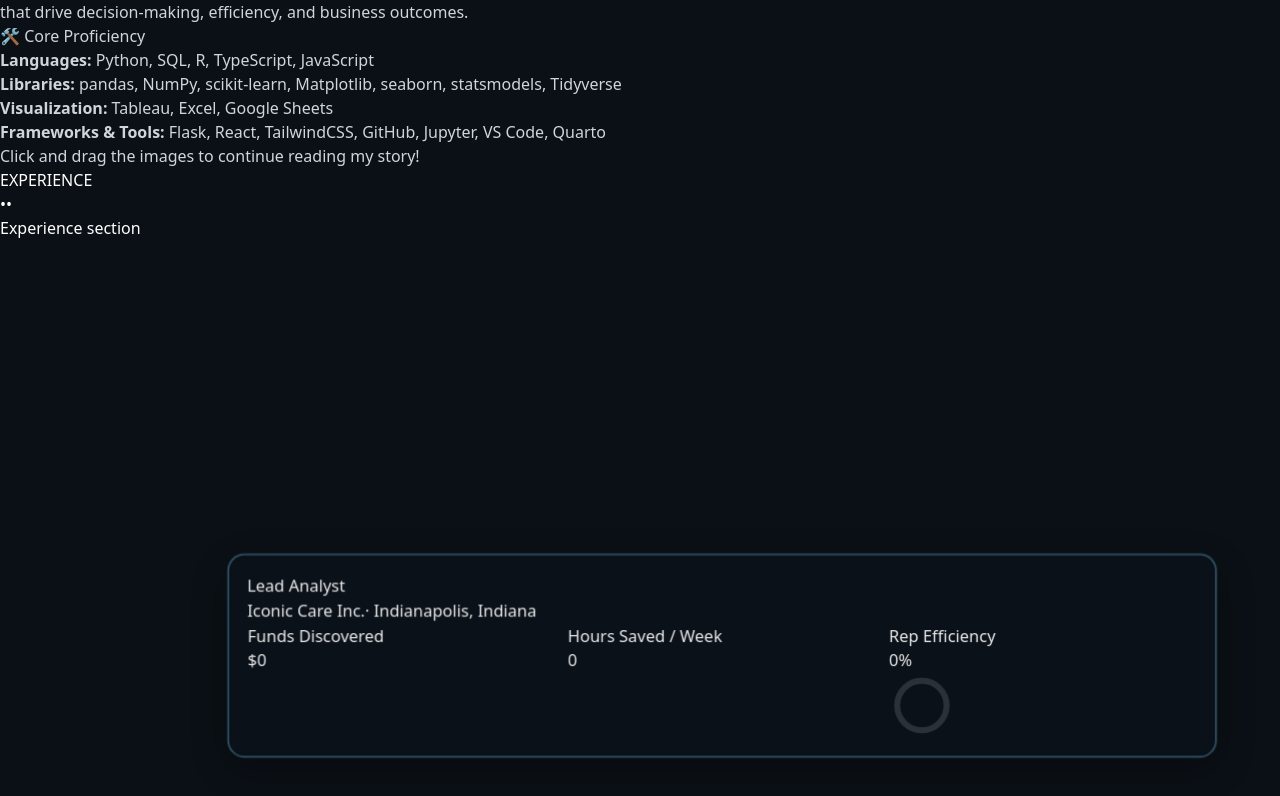
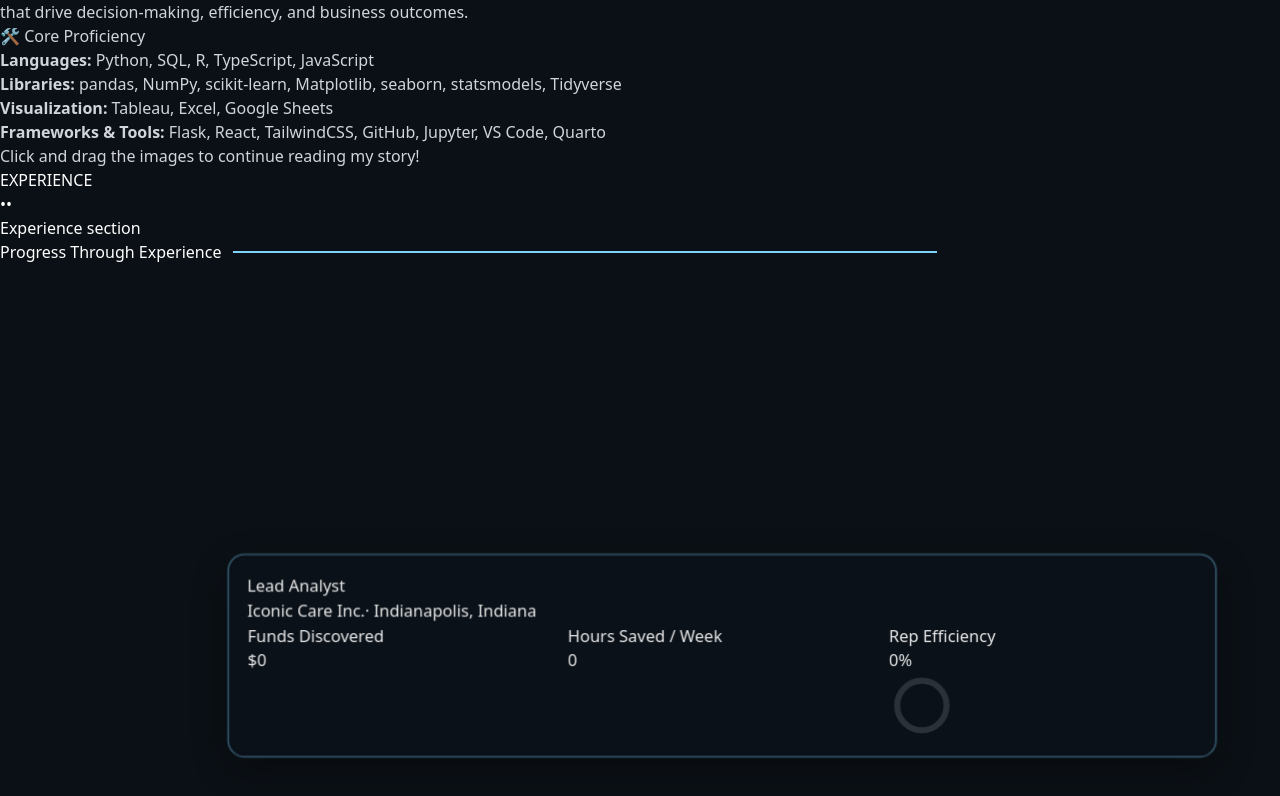
Before and after one commit to CanyenPalmer/PortfolioBasics, a Next.js app: page / in a window 1280 px wide. Shown: the part 5725-6521 px from the top of the page. Built offline with nearby package versions, Linux system fonts and the light colour scheme.

Commit message:
Update Experience.tsx

```diff
--- a/src/components/Experience.tsx
+++ b/src/components/Experience.tsx
@@ -65,7 +65,6 @@ export default function Experience() {
   const lockRef = useRef<HTMLDivElement | null>(null);
   const subheaderRef = useRef<HTMLDivElement | null>(null);
 
-  // Measure subheader height for spacer & stage geometry
   const [subH, setSubH] = useState(56);
   useEffect(() => {
     const measure = () => {
@@ -77,7 +76,6 @@ export default function Experience() {
     return () => window.removeEventListener("resize", measure);
   }, []);
 
-  // Viewport width for card transforms
   const [vw, setVw] = useState(0);
   useEffect(() => {
     const update = () => setVw(window.innerWidth || 0);
@@ -131,7 +129,7 @@ export default function Experience() {
   const [lp, setLp] = useState(0);
   useMotionValueEvent(lockProgress, "change", (v) => setLp(clamp01(v)));
 
-  // Direction-aware lock with hysteresis (remove boundary jitter)
+  // Direction-aware lock with tiny hysteresis to avoid boundary jitter
   const lastYRef = useRef(0);
   const ENTER_EPS = 2;
   const EXIT_EPS_TOP = 0;
@@ -141,22 +139,24 @@ export default function Experience() {
   const [justUnlocked, setJustUnlocked] = useState(false);
   const FADE_MS = 220;
   const fadeTimerRef = useRef<number | null>(null);
+  const [inView, setInView] = useState(false); // NEW: is the section on screen at all?
 
   useEffect(() => {
     const onScroll = () => {
       const el = lockRef.current;
       if (!el) return;
+
       const r = el.getBoundingClientRect();
       const vh = window.innerHeight;
+      setInView(r.bottom > 0 && r.top < vh); // keep the line visible while the section is on screen
+
       const y = window.scrollY || 0;
       const dirDown = y > lastYRef.current;
       lastYRef.current = y;
 
       if (!isLocked) {
-        // ENTER when the window fully spans the viewport (with tiny tolerance)
         const enter = r.top <= ENTER_EPS && r.bottom >= vh - ENTER_EPS;
         if (enter) {
-          // cancel any fade instantly on re-lock
           if (fadeTimerRef.current) {
             window.clearTimeout(fadeTimerRef.current);
             fadeTimerRef.current = null;
@@ -165,11 +165,9 @@ export default function Experience() {
           setIsLocked(true);
         }
       } else {
-        // EXIT sooner when going up; hold a hair longer at the bottom when going down
         const stillCovers =
           r.top <= EXIT_EPS_TOP && r.bottom >= vh - EXIT_EPS_BOTTOM;
         if (!stillCovers) {
-          // unlock now and start fade immediately (same frame)
           setIsLocked(false);
           setJustUnlocked(true);
           if (fadeTimerRef.current) window.clearTimeout(fadeTimerRef.current);
@@ -223,8 +221,8 @@ export default function Experience() {
     [cardCount]
   );
 
-  // While locked (or fading), keep the bar fixed and leave a spacer to prevent layout shift
-  const fixedBar = isLocked || justUnlocked;
+  // Keep the bar visible whenever the section is on screen (pre-lock + lock).
+  const barOpacity = (isLocked || inView) ? 1 : 0;
 
   return (
     <section data-section="experience" className="relative w-full">
@@ -240,21 +238,18 @@ export default function Experience() {
           ["--sub-shift" as any]: `0px`,
         }}
       >
-        {/* Impact bar (fixed during lock/fade) */}
-        <div className={styles.subheaderWrapper}>
-          {/* Actual bar */}
+        {/* Progress header line — stays visible while section is in view and during lock */}
         <div
           ref={subheaderRef}
           className={styles.subheaderSticky}
           style={{
-              position: fixedBar ? ("fixed" as const) : ("sticky" as const),
+            position: "sticky",
             top: `${topOffset}px`,
             left: 0,
             right: 0,
             width: "100%",
-              zIndex: 60,
-              // Visible while locked; only hide during brief unlock fade
-              opacity: isLocked ? 1 : (justUnlocked ? 0 : 1),
+            zIndex: 80,                 // ensure above cards
+            opacity: barOpacity,        // visible in view + lock
             transition: `opacity ${FADE_MS}ms ease`,
             backfaceVisibility: "hidden",
             transform: "translateZ(0)",
@@ -262,7 +257,7 @@ export default function Experience() {
         >
           <div className={styles.subheaderRow}>
             <span className="text-sm opacity-80">
-                <span className="text-[var(--accent,_#7dd3fc)] font-medium">Impact</span> over titles
+              <span className="text-[var(--accent,_#7dd3fc)] font-medium">Progress</span> Through Experience
             </span>
             <div className={styles.underlineTrack} aria-hidden>
               <div
@@ -271,14 +266,6 @@ export default function Experience() {
               />
             </div>
           </div>
-          </div>
-
-          {/* Spacer keeps layout from shifting when bar goes fixed */}
-          <div
-            className={styles.subheaderSpacer}
-            style={{ height: `${subH}px`, visibility: "hidden" }}
-            aria-hidden
-          />
         </div>
 
         {/* Stage */}
```
Lines whose indentation alone changed are shown as unchanged.
